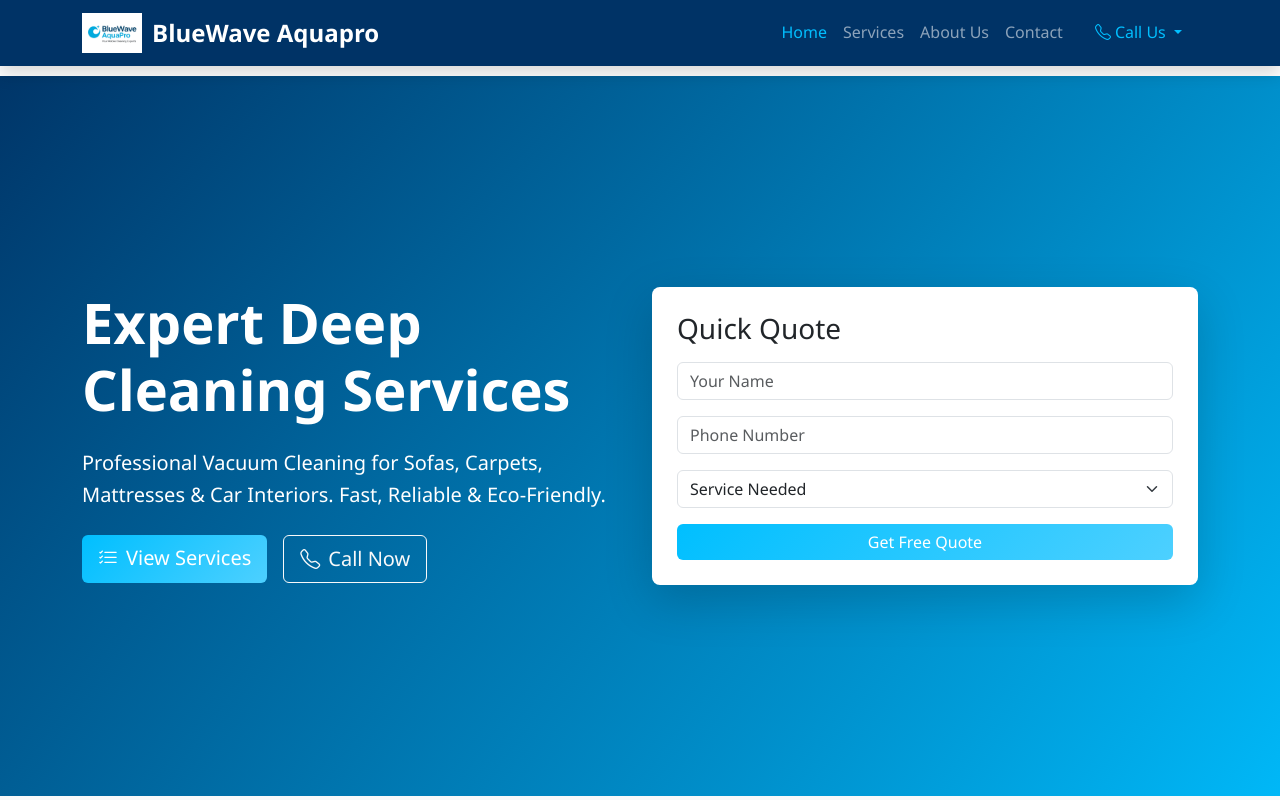
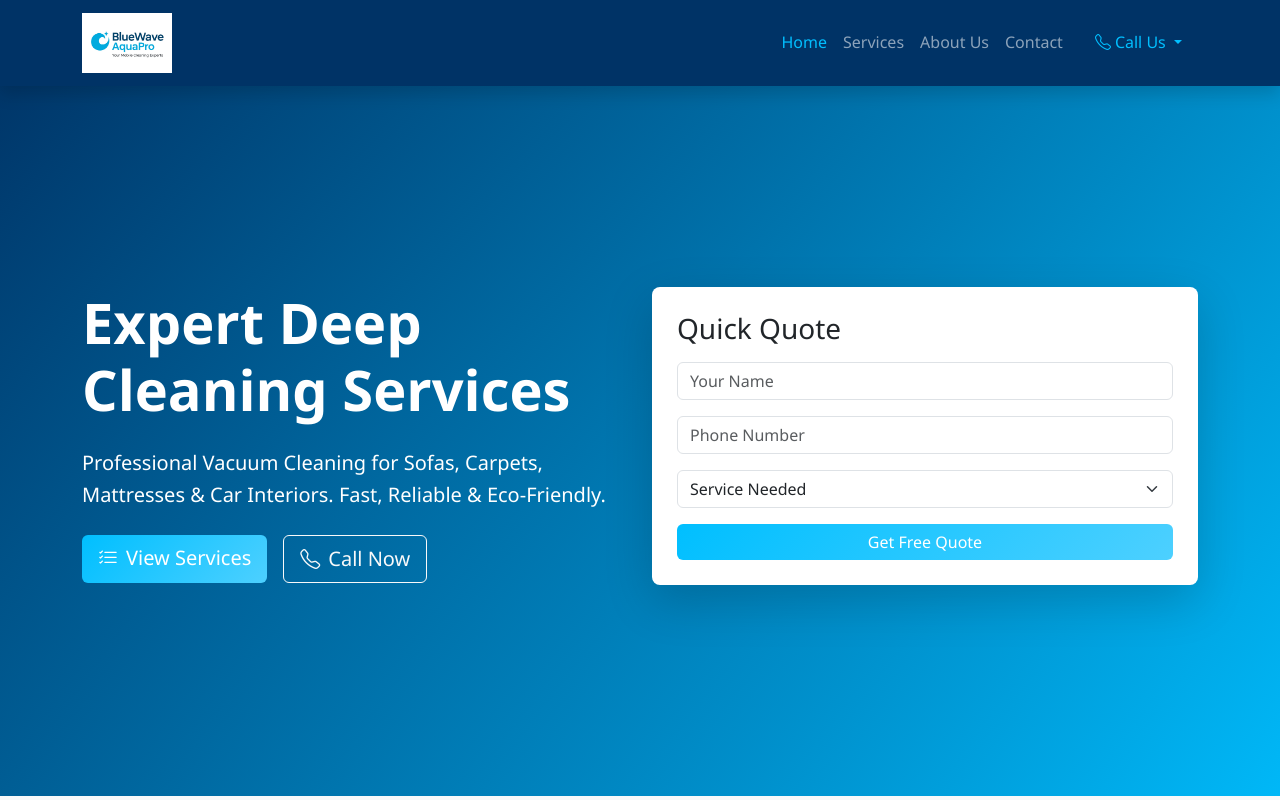
Before and after one commit to Morrisngugi/BlueWave-Aquapro, a plain HTML site: page index.html in a window 1280 px wide. Shown: the top 800 px of the page. Drawn offline with nearby package versions, Linux system fonts and the light colour scheme.

Commit message:
Update logo size in navbar across multiple pages for consistency

```diff
--- a/index.html
+++ b/index.html
@@ -27,8 +27,7 @@
 <nav class="navbar navbar-expand-lg navbar-dark bg-dark fixed-top shadow">
     <div class="container">
         <a class="navbar-brand fw-bold d-flex align-items-center" href="index.html">
-            <img src="images/Logo.jpeg" alt="BlueWave Aquapro Logo" style="height: 40px; margin-right: 10px;">
-            <span>BlueWave Aquapro</span>
+            <img src="images/Logo.jpeg" alt="BlueWave Aquapro Logo" style="height: 60px;">
         </a>
         <button class="navbar-toggler" type="button" data-bs-toggle="collapse" data-bs-target="#navMenu" aria-controls="navMenu" aria-expanded="false" aria-label="Toggle navigation">
             <span class="navbar-toggler-icon"></span>
```
Also changed, not shown: about.html (+1 -2 lines), contact.html (+1 -2 lines), privacy-policy.html (+1 -2 lines), services.html (+1 -2 lines), terms-of-service.html (+1 -2 lines).
